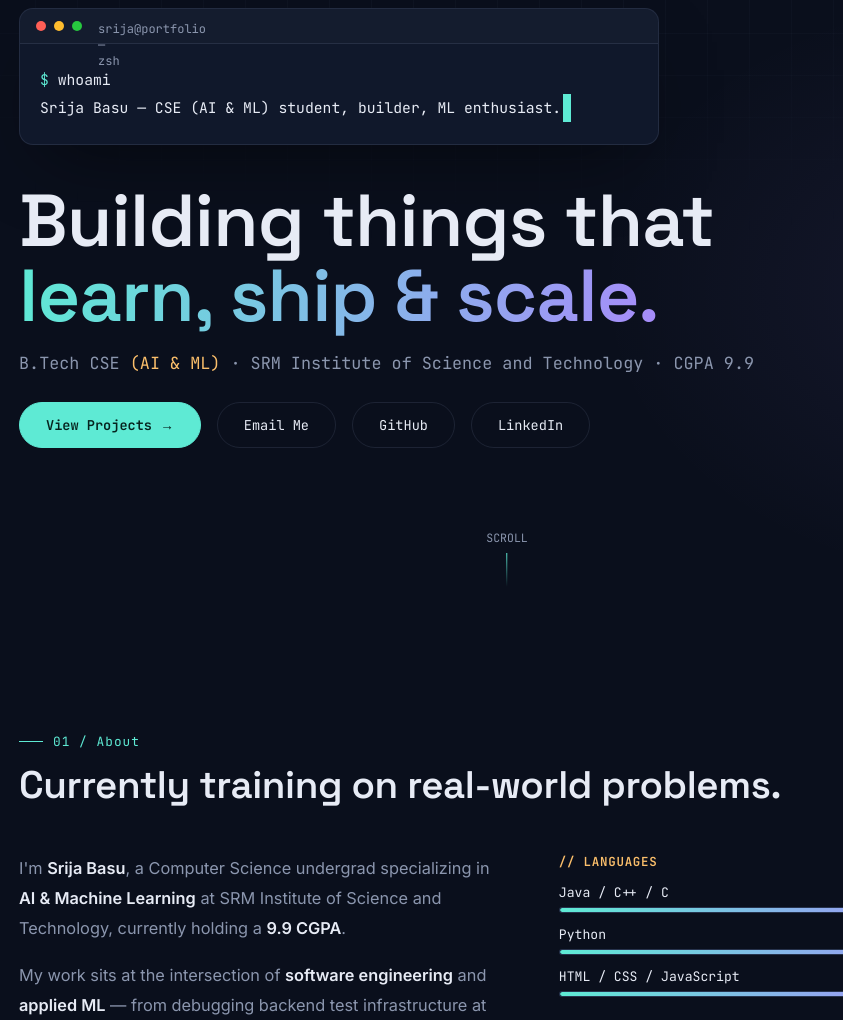
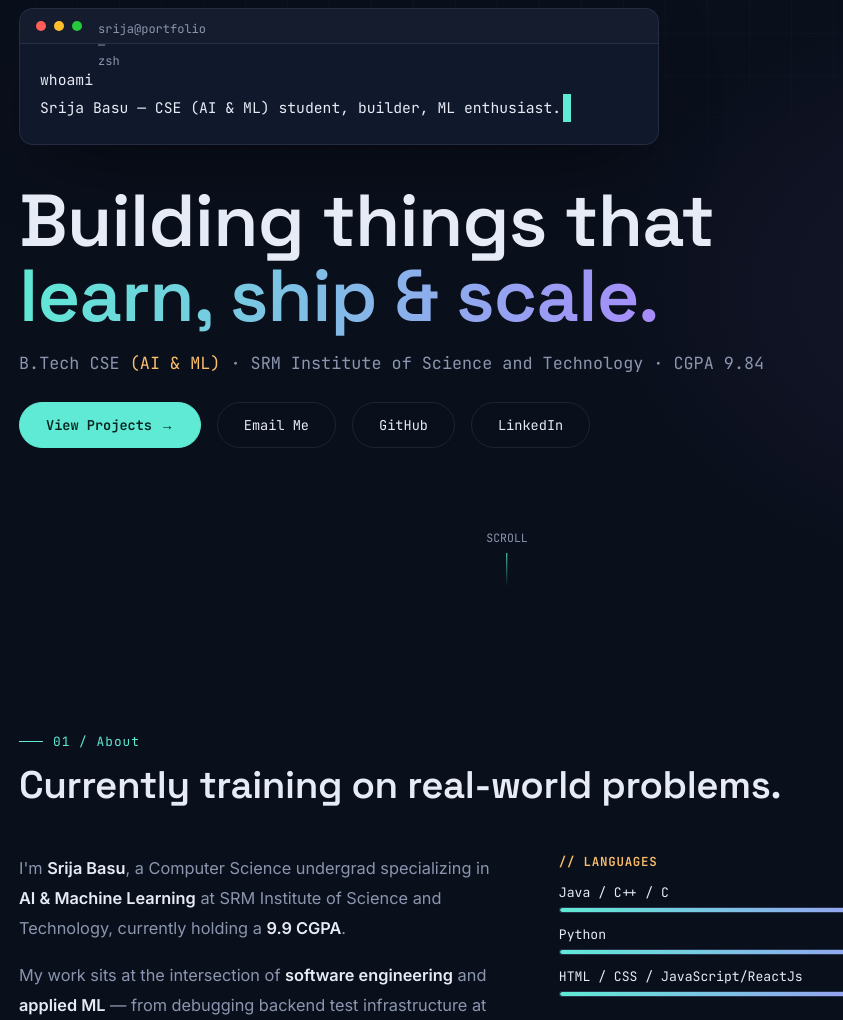
Before and after one commit to srijabasu2006-oss/Portfolio, a plain HTML site: page index.html in a window 1280 px wide. Shown: the part 177-1197 px from the top of the page, 133-976 px from the left. Drawn offline with Linux system fonts and the light colour scheme.

Commit message:
Update index.html

```diff
--- a/index.html
+++ b/index.html
@@ -246,13 +246,13 @@
       <span class="term-title">srija@portfolio — zsh</span>
     </div>
     <div class="term-body">
-      <div><span class="prompt">$</span> whoami</div>
+      <div><span class="prompt"></span> whoami</div>
       <div id="typed-line"></div>
     </div>
   </div>
 
   <h1>Building things that<br><span class="accent">learn, ship &amp; scale.</span></h1>
-  <p class="role">B.Tech CSE <span class="tag">(AI &amp; ML)</span> · SRM Institute of Science and Technology · CGPA 9.9</p>
+  <p class="role">B.Tech CSE <span class="tag">(AI &amp; ML)</span> · SRM Institute of Science and Technology · CGPA 9.84</p>
 
   <div class="hero-cta">
     <a class="btn primary" href="#projects">View Projects →</a>
@@ -281,7 +281,7 @@
         <h4>// Languages</h4>
         <div class="skill-row"><div class="label"><span>Java / C++ / C</span><span>Core</span></div><div class="bar-track"><div class="bar-fill" data-fill="92"></div></div></div>
         <div class="skill-row"><div class="label"><span>Python</span><span>Core</span></div><div class="bar-track"><div class="bar-fill" data-fill="95"></div></div></div>
-        <div class="skill-row"><div class="label"><span>HTML / CSS / JavaScript</span><span>Applied</span></div><div class="bar-track"><div class="bar-fill" data-fill="88"></div></div></div>
+        <div class="skill-row"><div class="label"><span>HTML / CSS / JavaScript/ReactJs</span><span>Applied</span></div><div class="bar-track"><div class="bar-fill" data-fill="88"></div></div></div>
       </div>
       <div class="skill-group">
         <h4>// Machine Learning</h4>
@@ -407,7 +407,7 @@
         <div class="prog">Kattankulathur</div>
         <p style="color:var(--muted); font-size:0.95rem;">B.Tech CSE (AI &amp; ML)</p>
         <div class="stat-row">
-          <div class="stat"><div class="num">9.9</div><div class="lbl">CGPA</div></div>
+          <div class="stat"><div class="num">9.84</div><div class="lbl">CGPA</div></div>
           <div class="stat"><div class="num">2025–29</div><div class="lbl">Duration</div></div>
         </div>
       </div>
```
